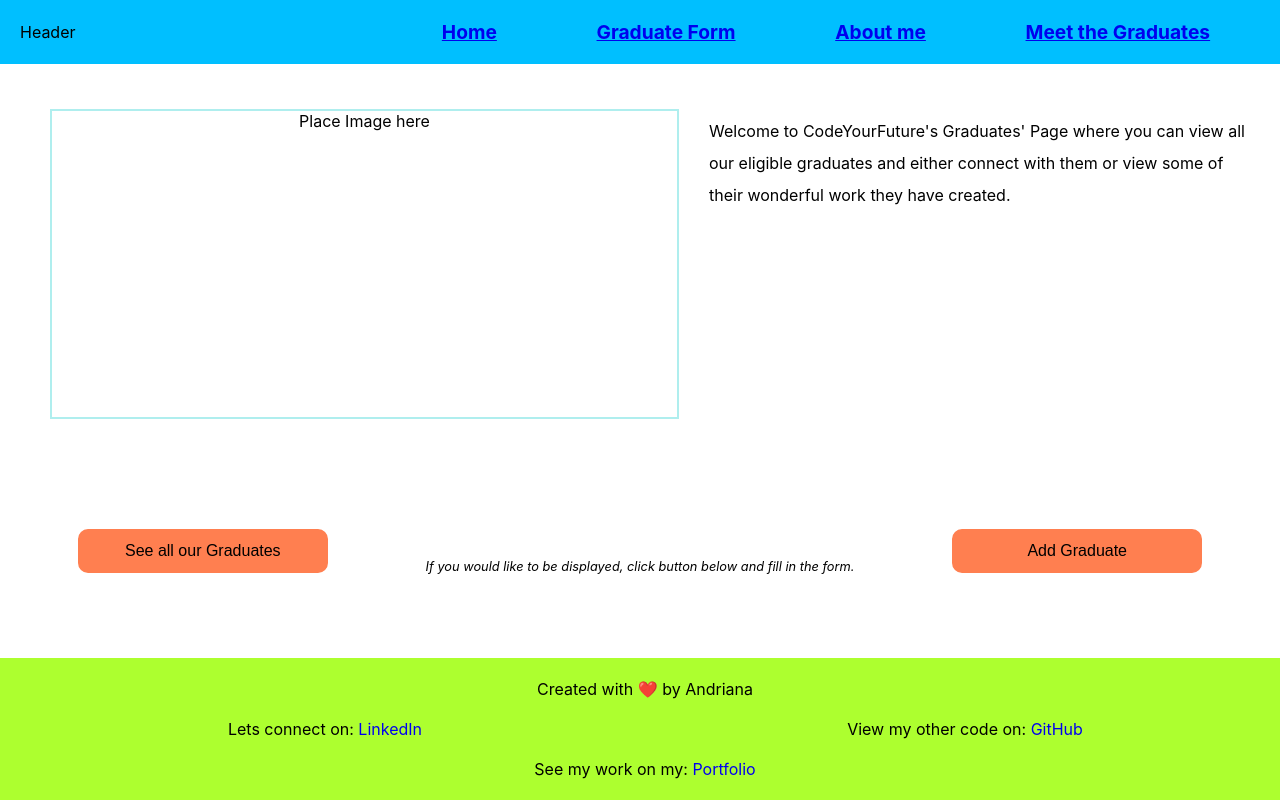
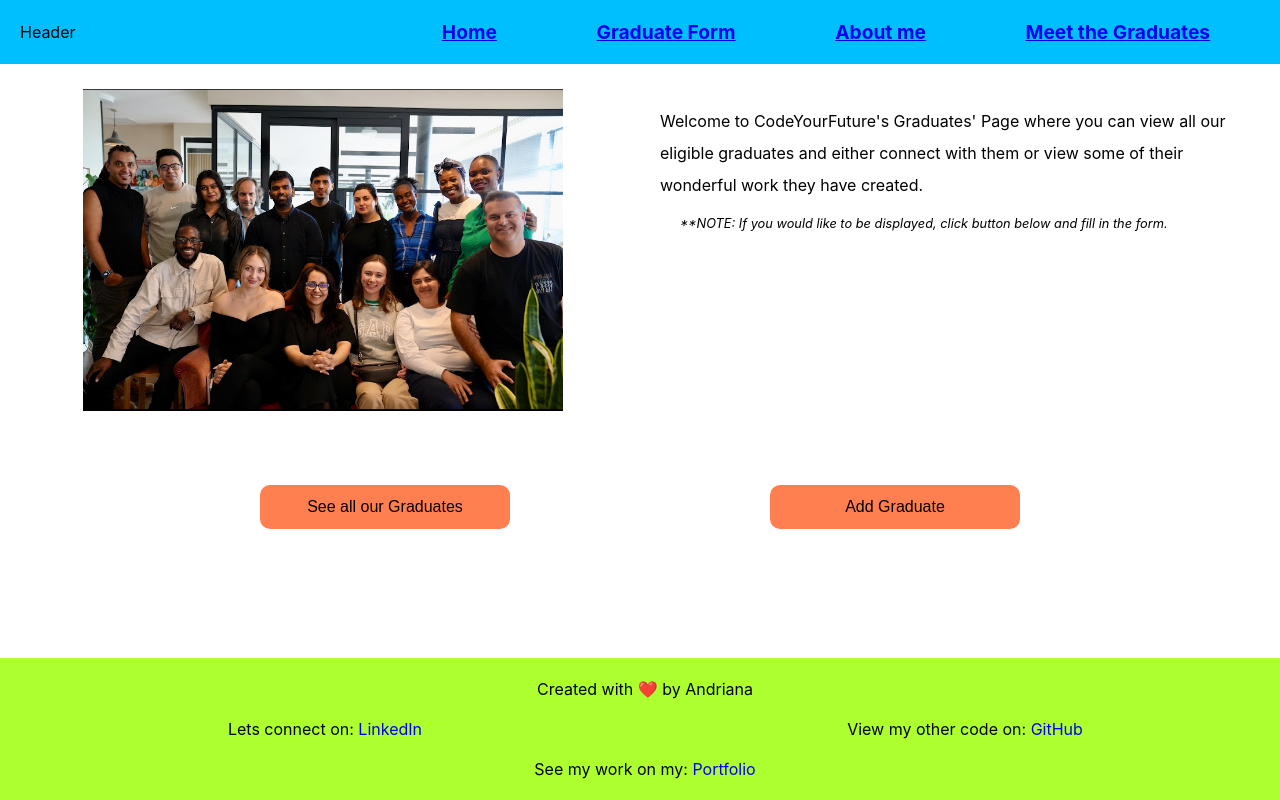
Before and after one commit to AndrianaOS/graduates-page, a React (Create React App) app: page / in a window 1280 px wide. Built offline with nearby package versions, Linux system fonts and the light colour scheme; the HTML template or start-up script is replaced by a standard one.

Commit message:
input picture and style
Folder created for images. Picture placed on landing page and styled

```diff
--- a/src/pages/LandingPage/LandingPage.jsx
+++ b/src/pages/LandingPage/LandingPage.jsx
@@ -2,17 +2,24 @@ import React from "react";
 import { Link } from "react-router-dom";
 import "./landingPage.css";
 import Button from "../../components/Button/Button";
+import landingPic from "../../images/landingPic.webp";
 
 const LandingPage = () => {
   return (
     <div className="homepage">
       <section className="info-area">
-        <aside className="picture-area">Place Image here</aside>
+        <aside className="picture-area">
+          <img src={landingPic} alt="group graduate pic" />
+        </aside>
         <aside className="page-desc">
           <p>
             Welcome to CodeYourFuture's Graduates' Page where you can view all
             our eligible graduates and either connect with them or view some of
             their wonderful work they have created.
+            <div className="form-info">
+              **NOTE: If you would like to be displayed, click button below and fill in
+              the form.
+            </div>
           </p>
         </aside>
       </section>
@@ -21,10 +28,6 @@ const LandingPage = () => {
           <Button buttonName={"See all our Graduates"} />
         </Link>
 
-        <span className="form-info">
-          If you would like to be displayed, click button below and fill in the
-          form.
-        </span>
         <Link to="/form" className="button-space">
           <Button buttonName={"Add Graduate"} />
         </Link>
--- a/src/pages/LandingPage/landingPage.css
+++ b/src/pages/LandingPage/landingPage.css
@@ -1,16 +1,20 @@
 .info-area {
-  margin: 20px;
+  margin: 20px 5px;
 }
 
 .picture-area {
-  border: 2px solid #afeeee;
+  /* border: 2px solid #afeeee; */
   margin: 10px auto;
-  height: 306px;
+  /* height: 306px; */
   /* max-width: 650px; */
 }
 
+.picture-area img {
+  width: 19em;
+}
+
 .page-desc {
-  margin: 10px 0 30px;
+  margin: 10px 10px 30px;
   text-align: start;
   font-size: 1rem;
   line-height: 2;
@@ -53,6 +57,10 @@
     flex-direction: row;
     justify-content: space-evenly;
   }
+
+  .picture-area img {
+    width: 30em;
+  }
 }
 
 @media screen and (min-width: 1000px) {
@@ -62,9 +70,10 @@
     margin-top: 25px;
   }
 
-  .picture-area {
-    width: 625px;
-    margin: 20px 30px 40px;
+  .picture-area,
+  .page-desc {
+    /* width: 625px; */
+    margin: 0px 20px;
   }
 
   .homepage {
```
Also changed, not shown: src/images/landingPic.webp (added).
